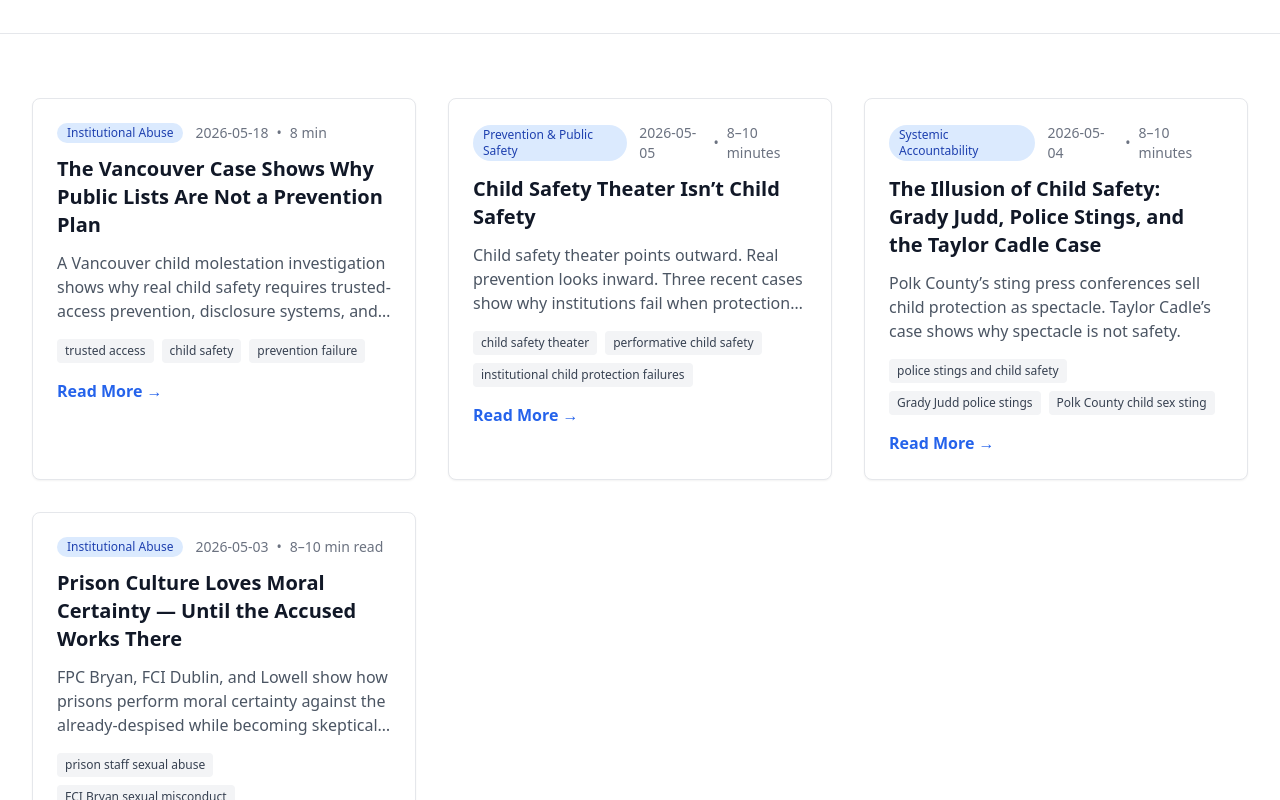
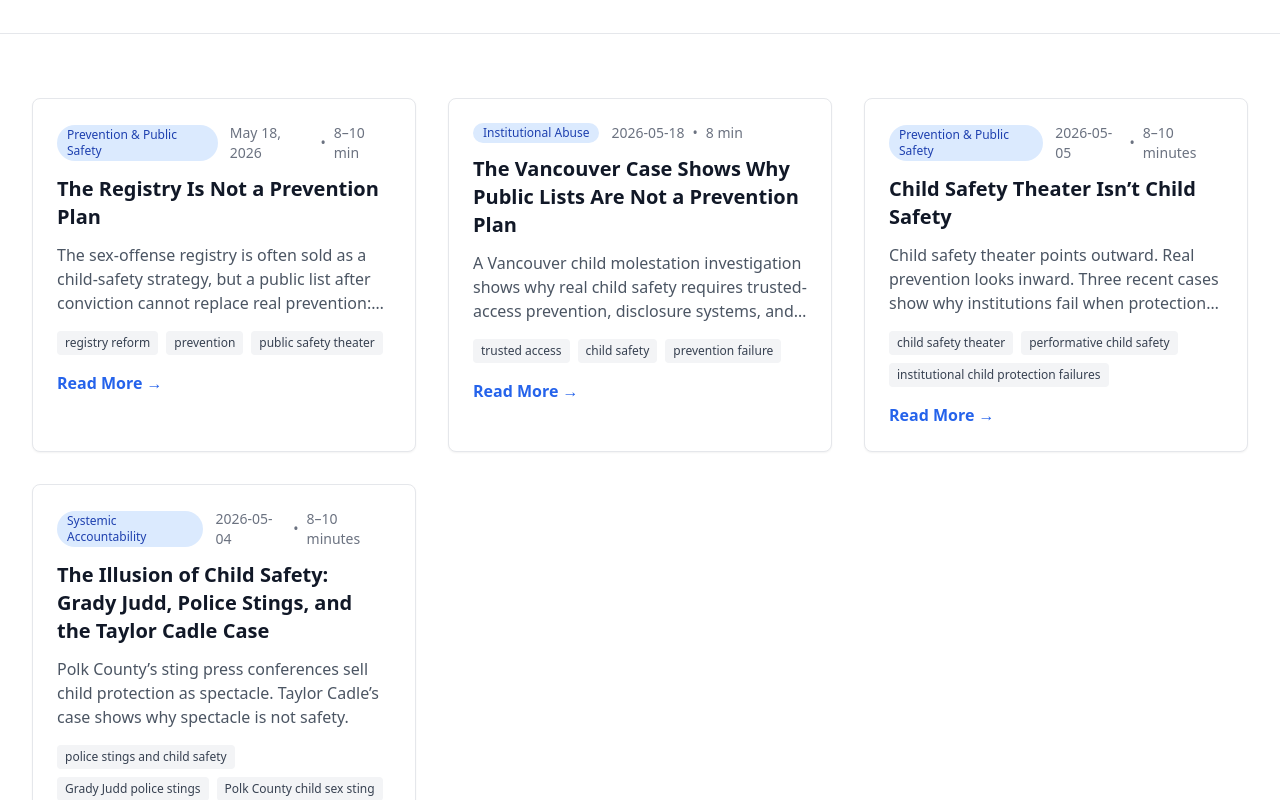
Before and after one commit to projectsolarrecon/Solar, a React (Vite) app: page /blog in a window 1280 px wide. Shown: the part 2020-2820 px from the top of the page. Built offline with nearby package versions, Linux system fonts and the light colour scheme.

Commit message:
Update blogPosts.ts

```diff
--- a/src/data/blogPosts.ts
+++ b/src/data/blogPosts.ts
@@ -12,6 +12,30 @@ export interface BlogPost {
 
 export const allBlogPosts: BlogPost[] = [
   // Insert this object at the TOP of the exported array (newest-first):
+{
+  id: "the-registry-is-not-a-prevention-plan",
+  title: "The Registry Is Not a Prevention Plan",
+  excerpt:
+    "The sex-offense registry is often sold as a child-safety strategy, but a public list after conviction cannot replace real prevention: safe reporting, institutional accountability, treatment, risk assessment, and stable reentry.",
+  author: "The SOLAR Project",
+  date: "May 18, 2026",
+  readTime: "8–10 min",
+  category: "Prevention & Public Safety",
+  tags: [
+    "registry reform",
+    "prevention",
+    "public safety theater",
+    "child sexual abuse prevention",
+    "known-access risk",
+    "stranger danger",
+    "institutional accountability",
+    "individualized risk assessment",
+    "recidivism",
+    "reentry stability",
+    "stability is safety",
+  ],
+  path: "/blog/the-registry-is-not-a-prevention-plan",
+},
 {
   id: "vancouver-case-public-lists-not-prevention-plan",
   title: "The Vancouver Case Shows Why Public Lists Are Not a Prevention Plan",
```
